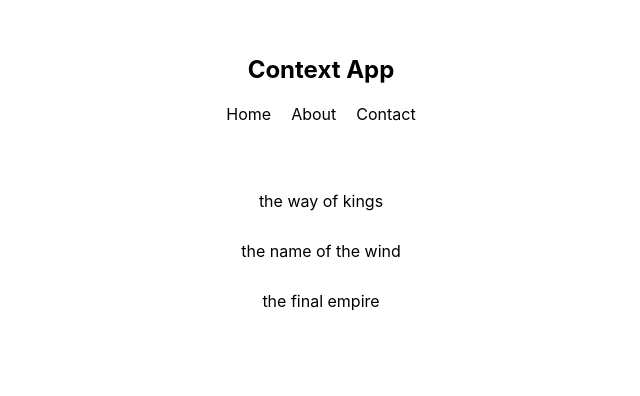
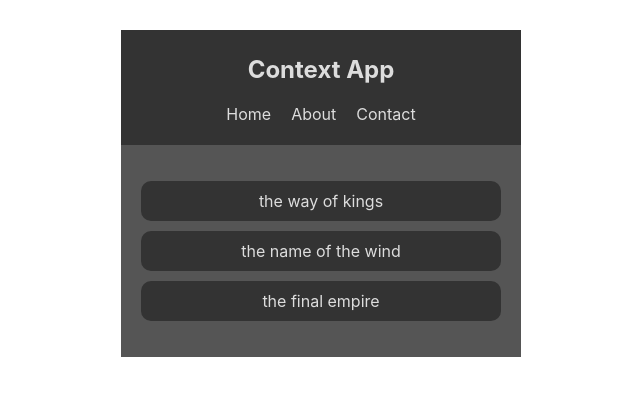
Before and after one commit to arashmanteghi/thenetninja-context-hooks, a React (Create React App) app: page / in a window 1280 px wide. Shown: the top 396 px of the page, without its empty margins (319-959 px from the left). Built offline with nearby package versions, Linux system fonts and the light colour scheme.

Commit message:
04 - accessing context part 1

```diff
--- a/src/components/BookList.js
+++ b/src/components/BookList.js
@@ -1,13 +1,17 @@
 import React, { Component } from 'react';
+import { ThemeContext } from '../contexts/ThemeContext';
 
 class BookList extends Component {
+  static contextType = ThemeContext;
   render() {
+    const { isLightTheme, light, dark } = this.context;
+    const theme = isLightTheme ? light : dark;
     return (
-      <div className="book-list">
+      <div className="book-list" style={{ color: theme.syntax, background: theme.bg }}>
         <ul>
-          <li>the way of kings</li>
-          <li>the name of the wind</li>
-          <li>the final empire</li>
+          <li style={{ background: theme.ui }}>the way of kings</li>
+          <li style={{ background: theme.ui }}>the name of the wind</li>
+          <li style={{ background: theme.ui }}>the final empire</li>
         </ul>
       </div>
     );
--- a/src/components/Navbar.js
+++ b/src/components/Navbar.js
@@ -1,9 +1,13 @@
 import React, { Component } from 'react';
+import { ThemeContext } from '../contexts/ThemeContext';
 
 class Navbar extends Component {
+  static contextType = ThemeContext;
   render() {
+    const { isLightTheme, light, dark } = this.context;
+    const theme = isLightTheme ? light : dark;
     return (
-      <nav>
+      <nav style={{ background: theme.ui, color: theme.syntax }}>
         <h1>Context App</h1>
         <ul>
           <li>Home</li>
--- a/src/contexts/ThemeContext.js
+++ b/src/contexts/ThemeContext.js
@@ -4,7 +4,7 @@
 
 class ThemeContextProvider extends Component {
   state = {
-    isLightTheme: true,
+    isLightTheme: false,
     light: { syntax: '#555', ui: '#ddd', bg: '#eee' },
     dark: { syntax: '#ddd', ui: '#333', bg: '#555'}
   }
```
